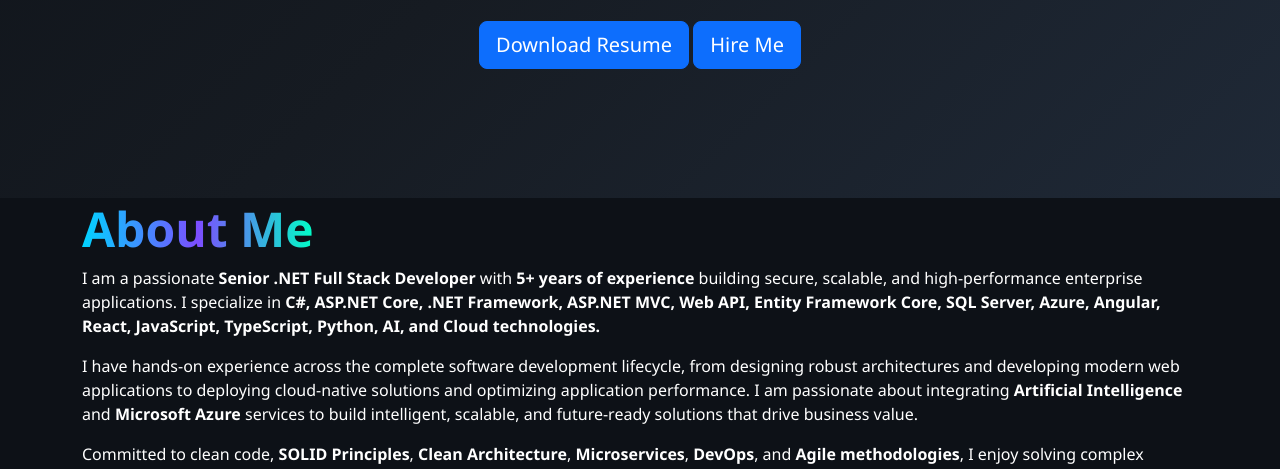
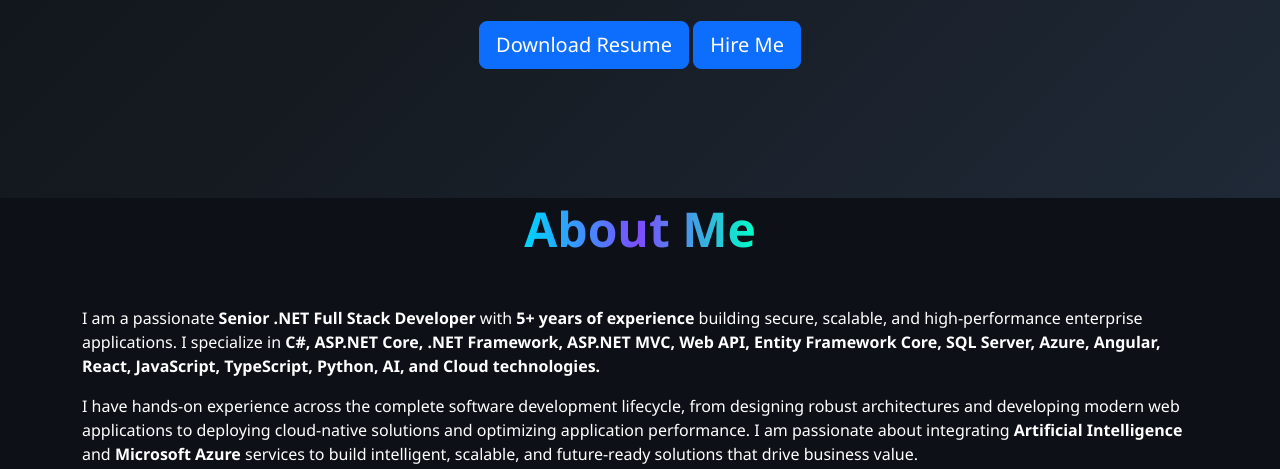
Before and after one commit to mdshahjahan2320/portfolio, a plain HTML site: page index.html in a window 1280 px wide. Shown: the part 602-1071 px from the top of the page. Drawn offline with nearby package versions, Linux system fonts and the light colour scheme.

Commit message:
Update index.html

```diff
--- a/index.html
+++ b/index.html
@@ -74,12 +74,12 @@
         </div>
     </section>
 
-<!-- ================= About ================= -->
+<!-- ================= About ================= section-title text-center mb-5-->
 
 <section id="about" class="section about-section">
     <div class="container">
         <div class="about-content">
-            <h2 class="section-title">
+            <h2 class="section-title text-center mb-5">
                 <span>About Me</span>
             </h2>
             <p>
```
